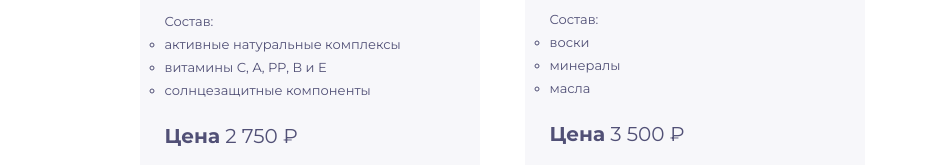
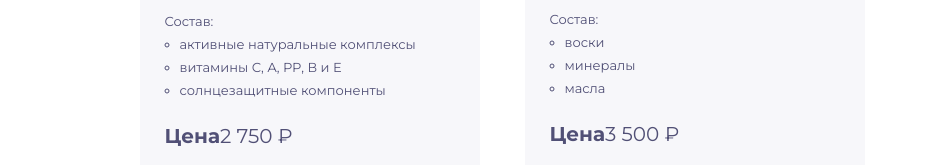
Before and after one commit to prycepavel/product-cards, a website: page index.html in a window 1280 px wide. Shown: the part 787-952 px from the top of the page, without its empty margins (138-1072 px from the left). Drawn offline with Linux system fonts and the light colour scheme.

Commit message:
Устанавливает отступ слева для списка внутри карточки, и блоку .card-price с ценой товара display: flex

```diff
--- a/css/style.css
+++ b/css/style.css
@@ -91,12 +91,14 @@ body {
 
 .card-features li {
   margin-bottom: 5px;
+  margin-left: 15px;
 }
 
 .card-price {
   margin: 0;
   font-size: 20px;
   line-height: 24px;
+  display: flex;
 }
 
 .card-price-name {
```
